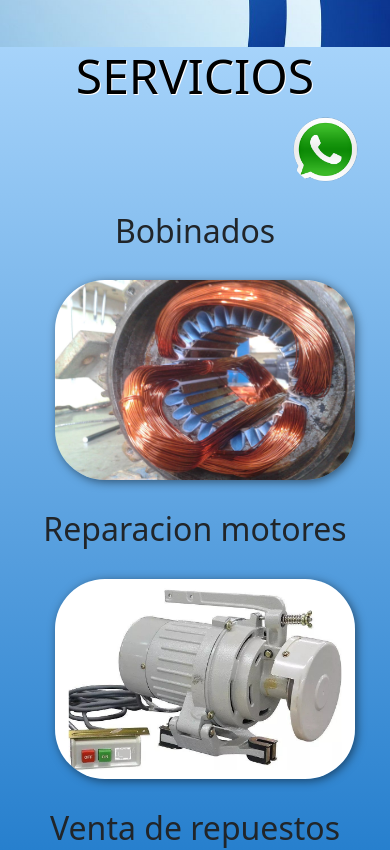
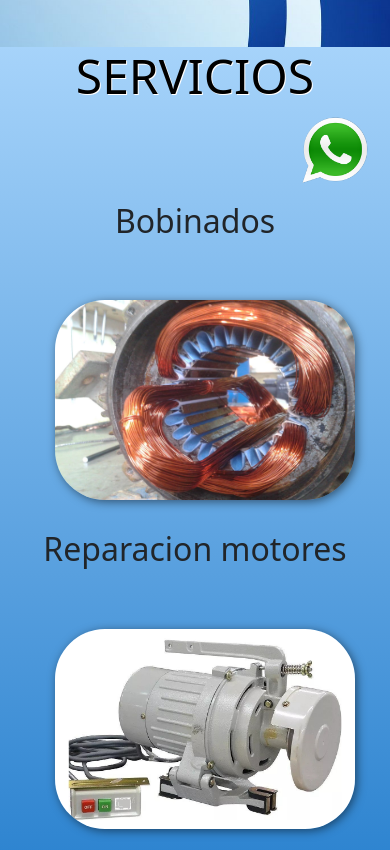
Before and after one commit to Martingafa/martin-facundo-comision43050, a website: page index.html in a window 390 px wide. Shown: the part 639-1489 px from the top of the page. Drawn offline with nearby package versions, Linux system fonts and the light colour scheme.

Commit message:
cambio en el hero posicion

```diff
--- a/index.html
+++ b/index.html
@@ -8,7 +8,7 @@
     <link href="https://cdn.jsdelivr.net/npm/bootstrap@5.1.3/dist/css/bootstrap.min.css" rel="stylesheet" integrity="sha384-1BmE4kWBq78iYhFldvKuhfTAU6auU8tT94WrHftjDbrCEXSU1oBoqyl2QvZ6jIW3" crossorigin="anonymous">
     <meta name="description" content="El mejor lugar para realizar reparaciones y bobinado de motores." />
     <title>ELECTROMEC | Expertos en Reparaciones y Bobinados </title>
-    <meta name="keywords" content="bobinado, taller mecanico, motores, reparaciones, mantenimiento, repuestos, venta, atencion cliente" />
+    <meta name="keywords" content="bobinado, taller mecanico, motores, reparaciones, mantenimiento, repuestos, venta," />
     <meta property="og:type" content="web site">
     <meta name="title" content="Expertos en Reparaciones y Bobinados ">
 
@@ -111,7 +111,7 @@
         <a href="./index.html" class="logo"><img src="./img/pngwing.com (1).png" alt="flecha"></a>
     </div>
     <div class="whassap">
-        <a href="https://web.whatsapp.com/" class="logo"><img src="./img/pngwing.com.png" alt="logo whassap"></a>
+        <a href="https://web.whatsapp.com/" target="_blank"><img src="./img/pngwing.com.png" alt="logo whassap"></a>
     </div>
     <div class="contact-info">
         <p>Teléfono: 15-3782-7990</p>
--- a/scss/base/_mediaquerys.scss
+++ b/scss/base/_mediaquerys.scss
@@ -42,8 +42,7 @@
             .container-servicios{
                 .carta{
                     img{
-                    height: 200px;
-                    width: 300px;
+                        @include imagenes-300px($card-height,$card-width2);
                     }
                 }
             }
@@ -64,7 +63,7 @@
         }
         .servicios{
             .container-servicios {
-                height: 600px;
+                height: 700px;
                 display: grid;
                 grid-template-columns: 300px 300px;
                 grid-template-rows: 300px 300px;
@@ -76,9 +75,6 @@
                 div{
                 img{
                 @include imagenes-300px($card-height,$card-width2);
-                // height: 200px;
-                // width: 300px;
-                // margin-top: 30px;
                 }
             }
             p{
@@ -330,7 +326,7 @@ main{
         }
         .servicios{
             .container-servicios{
-                height: 930px;
+                height: 1000px;
                 display: flex;
                 flex-direction: column;
                 justify-content: center;
--- a/scss/components/_layaout.scss
+++ b/scss/components/_layaout.scss
@@ -8,7 +8,7 @@
         background-size: cover;
         .container-hero{
             position: relative;
-            top: 200px;
+            top: 150px;
             left: 100px;
             width: 100vh;
             h2{
```
Also changed, not shown: pages/catalogo.html (+1 -1 lines), pages/contacto.html (+1 -1 lines), pages/servicios.html (+1 -1 lines), pages/sobre-nosotros.html (+1 -1 lines), css/styles.css.
